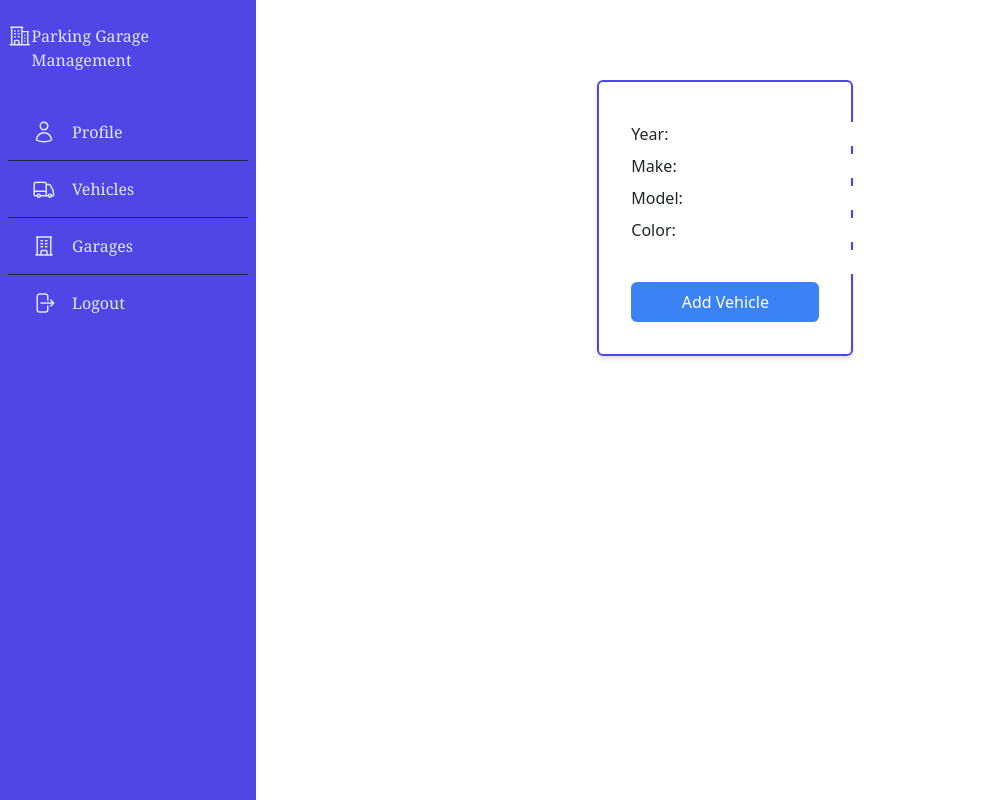
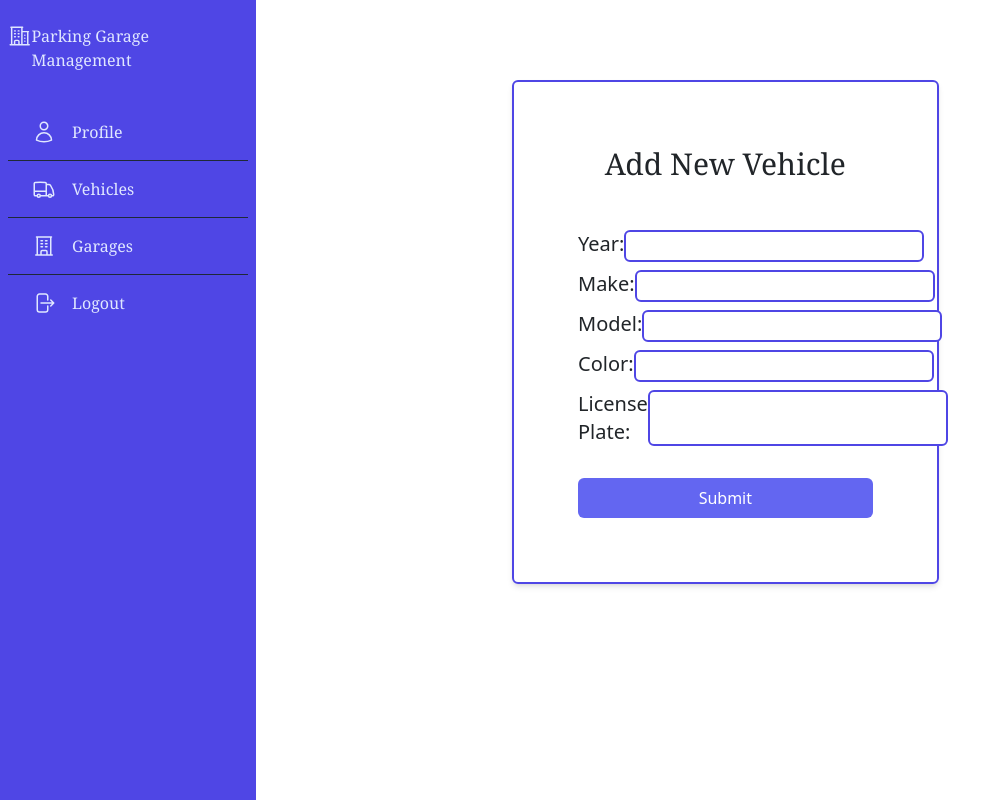
Before and after one commit to bmon1/Parking-Garage-Frontend, a Vue app: page /addVehicle in a window 1280 px wide. Shown: the whole page, without its empty margins (0-1002 px from the left). Built offline with nearby package versions, Linux system fonts and the light colour scheme.

Commit message:
updated addVehicle form and login function

```diff
--- a/src/components/AddVehicle.vue
+++ b/src/components/AddVehicle.vue
@@ -2,38 +2,64 @@
   <div id="form-container" class="grid grid-cols-12 my-20">
     <form
       @submit.prevent="onAddNewVehicle"
-      class="col-start-5 col-end-8 border-2 border-indigo-600 rounded-md shadow-md p-8"
+      class="col-start-4 col-end-9 border-2 border-indigo-600 rounded-md shadow-md p-16"
     >
-      <div class="my-2 flex justify-between">
+      <div class="text-center text-3xl mb-12 font-serif">Add New Vehicle</div>
+      <div class="my-2 flex justify-between text-xl">
         <label for="year">Year:</label>
-        <input v-model="form.year" id="year" name="year" type="text" />
+        <input
+          v-model="form.year"
+          id="year"
+          name="year"
+          type="text"
+          class="border-2 rounded-md border-indigo-600"
+        />
       </div>
-      <div class="my-2 flex justify-between">
+      <div class="my-2 flex justify-between text-xl">
         <label for="make">Make:</label>
-        <input v-model="form.make" id="make" name="make" type="text" />
+        <input
+          v-model="form.make"
+          id="make"
+          name="make"
+          type="text"
+          class="border-2 rounded-md border-indigo-600"
+        />
       </div>
-      <div class="my-2 flex justify-between">
+      <div class="my-2 flex justify-between text-xl">
         <label for="model">Model:</label>
-        <input v-model="form.model" id="model" name="model" type="text" />
+        <input
+          v-model="form.model"
+          id="model"
+          name="model"
+          type="text"
+          class="border-2 rounded-md border-indigo-600"
+        />
       </div>
-      <div class="my-2 flex justify-between">
+      <div class="my-2 flex justify-between text-xl">
         <label for="color">Color:</label>
-        <input v-model="form.color" id="color" name="color" type="text" />
+        <input
+          v-model="form.color"
+          id="color"
+          name="color"
+          type="text"
+          class="border-2 rounded-md border-indigo-600"
+        />
       </div>
-      <div class="my-2 flex justify-between">
-        <label for="license_plate"></label>
+      <div class="my-2 flex justify-between text-xl">
+        <label for="license_plate">License Plate:</label>
         <input
           v-model="form.license_plate"
           id="license_plate"
           name="license_plate"
           type="text"
+          class="border-2 rounded-md border-indigo-600"
         />
       </div>
       <button
         type="submit"
-        class="w-full bg-blue-500 text-white p-2 rounded-md"
+        class="w-full bg-indigo-500 text-white p-2 mt-4 rounded-md"
       >
-        Add Vehicle
+        Submit
       </button>
     </form>
   </div>
--- a/src/components/Login.vue
+++ b/src/components/Login.vue
@@ -57,11 +57,14 @@ const form = ref({
 const user = ref();
 
 async function onLogin() {
-  await axios.get("http://localhost:80/sanctum/csrf-cookie");
-  await axios.post("http://localhost:80/login", {
-    email: form.value.email,
-    password: form.value.password,
-  });
+  await axios
+    .get("http://localhost:80/sanctum/csrf-cookie")
+    .then((response) => {
+      axios.post("http://localhost:80/login", {
+        email: form.value.email,
+        password: form.value.password,
+      });
+    });
 
   let { data } = await axios.get("http://localhost:80/api/user");
 
--- a/src/components/Profile.vue
+++ b/src/components/Profile.vue
@@ -41,7 +41,7 @@
     <div id="history-heading" class="font-serif text-center text-4xl">
       Parking History
     </div>
-    <div id="history-table" class="mt-16 mb-8">
+    <div v-if="history" id="history-table" class="mt-16 mb-8">
       <ul>
         <li v-for="parkingHistory in history">
           <div
```
